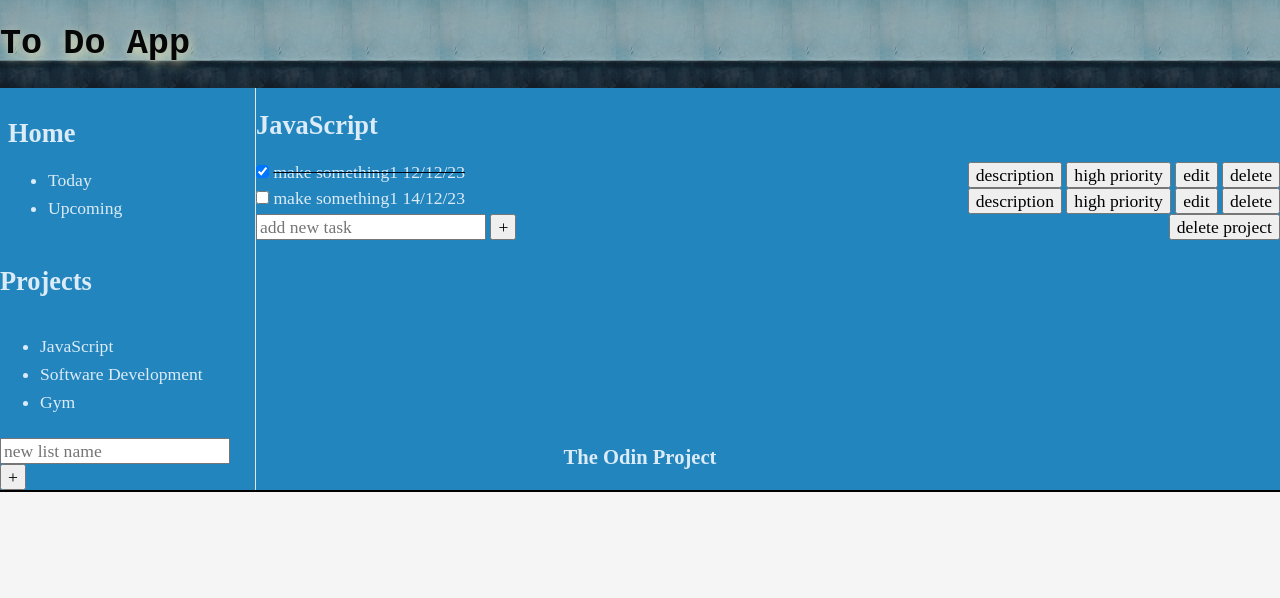
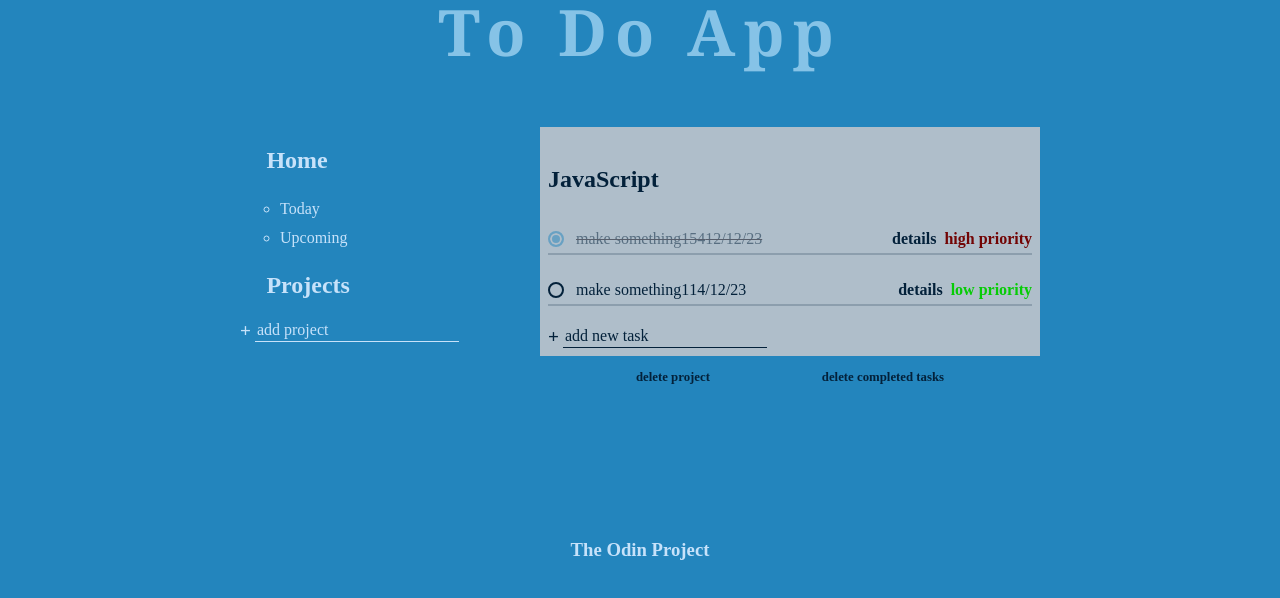
Before and after one commit to GeKamB/ToDo-List, a website built with webpack: page dist/index.html in a window 1280 px wide. Built offline with Linux system fonts and the light colour scheme.

Commit message:
eventListeners and Lists

```diff
--- a/src/index.js
+++ b/src/index.js
@@ -4,12 +4,77 @@ import './style.css';
 import { compareAsc, format } from 'date-fns'
 
 
+const listsContainer = document.querySelector('[data-lists]');
+const newListForm = document.querySelector('[data-new-list-form');
+const newListInput = document.querySelector('[data-new-list-input]');
 
 
+
+const LOCAL_STORAGE_PROJECT_KEY = 'task.projects';
+const LOCAL_STORAGE_SELECTED_PROJECT_ID_KEY = 'task.selectedListId'
+const projects = JSON.parse(localStorage.getItem(LOCAL_STORAGE_PROJECT_KEY)) || [];
+let selectedProjectId = localStorage.getItem(LOCAL_STORAGE_SELECTED_PROJECT_ID_KEY)
+
+listsContainer.addEventListener('click', e => {
+    if (e.target.tagName.toLowerCase() === 'li') {
+        selectedProjectId = e.target.dataset.projectId
+        saveAndRender()
+    }
+})
+
+newListForm.addEventListener('submit', e => {
+    e.preventDefault()
+    const projectName = newListInput.value
+    if (projectName == null || projectName === '') return
+    const project = createProject(projectName)
+    newListInput.value = null
+    projects.push(project)
+    saveAndRender()
+
+});
+
+function createProject(name) {
+    return { id: Date.now().toString(), name: name, tasks: []}
+}
+
+function saveAndRender() {
+    save()
+    render()
+}
+
+function save() {
+    localStorage.setItem(LOCAL_STORAGE_PROJECT_KEY, JSON.stringify(projects))
+    localStorage.setItem(LOCAL_STORAGE_SELECTED_PROJECT_ID_KEY, selectedProjectId)
+}
+
+
+function render() {
+    clearElement(listsContainer);
+    projects.forEach(project => {
+        const listElement = document.createElement('li')
+        listElement.dataset.projectId = project.id
+        listElement.classList.add('project')
+        listElement.innerText = project.name
+    if (project.id === selectedProjectId) {
+        listElement.classList.add('active-project')
+    }
+        listsContainer.appendChild(listElement)
+    })
+};
+
+function clearElement(element) {
+    while (element.firstChild) {
+        element.removeChild(element.firstChild)
+    };
+};
+
+render();
+
+
+
+//              CLASSES
 const todoes = [];
-const projects = [];
 window.todoes = todoes;
-
 
 class ToDo {
     constructor(title, description, dueDate, priority, notes) {
@@ -74,22 +139,9 @@ class ToDo {
 
 
 }
-class Project extends ToDo {
-    constructor(title, description, dueDate, priority, notes, projectName) {
-        super(title, description, dueDate, priority, notes);
-        this.projectName = projectName;
-    }
-
-    get changeProjectName() {
-        return this.projectName;
-    }
-
-    set changeProjectName(value) {
-        this.projectName = value;
-    }
-}
 
 
+// add new ToDo to desired array (append para.)
 function createToDo(title, descritption, dueDate, priority, notes, append) {
     let newToDo = new ToDo(title, descritption, dueDate, priority, notes);
     append.push(newToDo);
@@ -99,9 +151,6 @@ function createToDo(title, descritption, dueDate, priority, notes, append) {
 createToDo('ToDo app', 'zrobic to do app',new Date(2023, 10, 17) , '1', '..', todoes);
 createToDo('trening', 'zrobic to do app',new Date(2003, 10, 17) , '1', '..', todoes);
 createToDo('matematyka', 'zrobic to do app',new Date(2023, 10, 10) , '1', '..', todoes);
-let newProject = new Project('punkt 1', 'zrobic to do app', new Date(2023, 10, 17) , '1', 'gowniany Projekt')
-console.log(newProject);
-console.log(newProject.projectName)
 
 
 
@@ -115,4 +164,3 @@ todoes.sort(function(a,b){
     // to get a value that is either negative, positive, or zero.
     return new Date(b.dueDate) - new Date(a.dueDate);
   });
-  console.log(todoes);
--- a/src/style.css
+++ b/src/style.css
@@ -1,96 +1,199 @@
 :root {
+    --clr-backgr: rgb(35, 133, 189);
+    --clr-font: rgb(199, 226, 250);
+    --clr-light: rgb(175, 190, 202);
+    --clr-dark: rgb(3, 33, 58);
+    --low-prior: rgb(6, 204, 6);
+    --med-prior: orange;
+    --high-prior: rgb(114, 4, 4);
+}
+
+body {
+        color: var(--clr-font);
+
+   background-color: var(--clr-backgr);
+    display: grid;
+    grid:
+    "header header header header" auto
+    "...... lists active ....." auto
+    "footer footer footer footer" 50%/
+    1fr minmax(100px, 300px) minmax(250px, 500px) 1fr;
+}
+
+
+.header {
+    grid-area: header;
+    font-family: Cambria, Cochin, Georgia, Times, 'Times New Roman', serif;
+    text-align: center;
+    font-size:  2rem;
+    letter-spacing: .5rem;
+    font-weight: 900;
+    color: rgba(194, 232, 255, 0.63);
+    margin: -1.5em 0 0.5em;
+
+}
+.menus {
+    grid-area: lists;
+}
+ ul {
+    list-style: circle;
+    line-height: 1.8;
+}
+.project {
+    cursor: pointer;
+
+}
+.project:hover {
+    opacity: 0.7;
+}
+.active-project{
+    color: rgb(250, 167, 107);
+    font-weight: 900;
+}
+
+.task-window {
+    padding: .5rem;
+    grid-area: active;
+    line-height: 2;
+    background: var(--clr-light);
+    color: var(--clr-dark);
+    position: relative;
+}
+.footer {
+        margin-top: 2rem;
+        grid-area: footer;
+        display: flex;
+        justify-content: center;
+        align-items: end;
 
 }
 
-body {
 
-    color: rgb(220, 235, 248);
-    background-color: whitesmoke;
-    display: flex;
-    justify-content: center;
-    align-items: center;
-    font-size: 16px;
+.active {
+    font-weight: 700;
+    letter-spacing: 1px;
 }
 
-.wrapper {
-    font-size: 1.1em;
-    outline: 2px solid black;
-   background-color: rgb(35, 133, 189);
-    display: grid;
-    grid-template-columns: 1fr 4fr;
-    grid-template-rows: 20% 35% "fit-content" 10%;
+.new {
+    background: transparent;
+    border: 0;
+    color: inherit;
+    border-bottom: 1px solid currentColor;
+    order: 2;
 
 }
-.header {
-    background-size: 600px 70px;
-    background-image: url(./pexels-tim-mossholder-1764702.jpg);
-    background-size: contain;
-    grid-column: 1 / 3;
-    grid-row: 1 / 2;
-    background-color: rgb(44, 46, 44);
+.new:focus::placeholder {
+    opacity: 0.2;
+}
+
+::placeholder {
+    color: inherit;
+    opacity: 1; /* Firefox */
+  }
+
+  ::-ms-input-placeholder { /* Edge 12 -18 */
+    color: inherit;
+  }
+
+  form {
+    display: flex;
+  }
+  .btn {
+    color: inherit;
+    font-weight: 800;
+    cursor: pointer;
+    background: none;
+    border: 0;
+    padding: 0;
+
+  }
+  .btn.add {
+    font-size: 1.2rem;
+    margin-right: .25rem;
+
+  }
+  .btn.todo {
+    font-size: .8rem;
+    margin: 1rem;
+  }
+.high {
+    color: var(--high-prior);
+}
+.medium {
+    color: var(--med-prior);
+}
+.low {
+    color: var(--low-prior);
+}
+.menus h2 {
+    padding-left: 1.1em;
+}
+.task {
+    display:flex;
+    justify-content: space-between;
+    position: relative;
+    margin-bottom: 1.2rem;
 
 }
-h1 {
-    font-size: 2em;
-    font-family: monospace;
-    text-shadow: rgb(238, 233, 186) 2px 5px 12px;
-    color: rgb(7, 7, 7);
+.task button {
+    padding-left: .25rem;
 }
-.task-content {
-    padding: 0.5rem;
-    border-right: 1px rgb(231, 228, 228) solid;
-    grid-column: 1 / 2;
-    grid-row: 2 / 3;
+.task label {
+    display: flex;
+    align-items: center;
 
 
 }
-.projects {
+.task::after {
+    content: "";
+    position: absolute;
+    right: 0;
+    left:0;
+    bottom: 0%;
+    height: 2px;
+    background: currentColor;
+    opacity: .2;
+}
 
-    display: flex;
-    flex-direction: column;
-    border-right: 1px rgb(231, 228, 228) solid;
+[type="checkbox"] {
+    opacity: 0;
+    position: absolute;
+}
+.custom-checkbox {
+    --size: .75em;
+    display: inline-block;
+    width: var(--size);
+    height: var(--size);
+    margin-right: var(--size);
+    cursor: pointer;
+    border: 2px solid currentColor;
+    border-radius: 50%;
+    transform: scale(1);
+    transition: transform 300ms ease-in-out;
+}
+.task:hover .custom-checkbox,
+[type="checkbox"]:focus + label .custom-checkbox {
+    transform: scale(1.2);
+    color: var(--clr-backgr);
+}
 
-    grid-column: 1 / 2;
-    grid-row: 3 / 5;
+[type="checkbox"]:checked + label .custom-checkbox {
+    background: var(--clr-backgr);
+    border-color: var(--clr-backgr);
+    box-shadow: inset 0 0 0px 2px var(--clr-light);
 
 }
-li {
-    margin-bottom: 0.5rem;
-}
 
-
-.task-window {
-
-    grid-column: 2 / 3;
-    grid-row: 2 / 4;
-}
-.footer {
-
-    display: flex;
-    justify-content: center;
-    align-items: center;
-    grid-column: 1 / 3;
-    grid-row: 4 / 5;
-}
-
-.checked {
+[type="checkbox"]:checked + label {
+    opacity: .5;
     text-decoration: line-through rgb(3, 3, 17) 0.5px;
 }
-.todo-body {
-
-
-    display: grid;
-    grid-template-columns: 1fr;
-
+.delete-bttns {
+    display: flex;
+    justify-content: space-evenly;
+    position: absolute;
+    width: 100%;
+    left: 0;
+    bottom: -45px;
 
 }
-.formDiv {
-
-    display: flex;
-    justify-content: space-between;
-
-}
-.task {
-    display: flex;
-    justify-content: space-between;
-}
```
Also changed, not shown: dist/index.bundle.js, dist/index.html.
